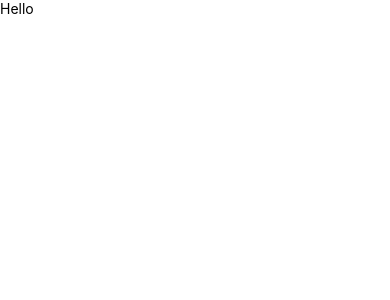
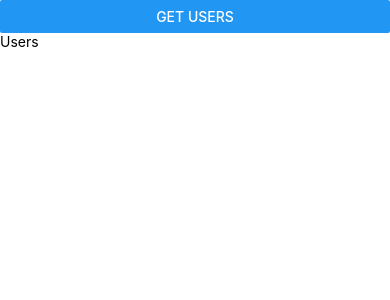
Before and after one commit to KyryloPikhno/React_Native_module, a React Native app: screen / in a window 390 px wide. Shown: the top 300 px of the page. Built offline with nearby package versions, Linux system fonts and the light colour scheme.

Commit message:
added users

```diff
--- a/App.tsx
+++ b/App.tsx
@@ -1,13 +1,48 @@
-import React from 'react';
-import {SafeAreaView, Text} from 'react-native';
+import {Button, FlatList, SafeAreaView, Text, View} from 'react-native';
+import React, {useState} from 'react';
 
-function App(): JSX.Element {
+const baseUrl = 'https://jsonplaceholder.typicode.com';
+
+interface IUser {
+  id: string;
+  name: string;
+  phone: string;
+  email: string;
+}
+
+const App = (): JSX.Element => {
+  const [users, setUsers] = useState<IUser[]>([]);
+
+  const fetchUsers = () => {
+    fetch(`${baseUrl}/users`)
+      .then(resp => resp.json())
+      .then(json => setUsers(json));
+  };
+
+  const renderItem = ({item}: {item: IUser}) => {
+    return (
+      <View key={item.id}>
+        <Text>id: {item.id}</Text>
+        <Text>Name: {item.name}</Text>
+        <Text>Phone: {item.phone}</Text>
+        <Text>E-mail: {item.email}</Text>
+        <Text>--------------------</Text>
+      </View>
+    );
+  };
+
   return (
     <SafeAreaView>
-      <Text>Hello</Text>
+      <Button title={'Get Users'} onPress={fetchUsers} />
+      <View>
+        <Text>Users</Text>
+      </View>
+      <View>
+        {!!users.length && <FlatList data={users} renderItem={renderItem} />}
+      </View>
     </SafeAreaView>
   );
-}
+};
 
 // const styles = StyleSheet.create({});
 
```
